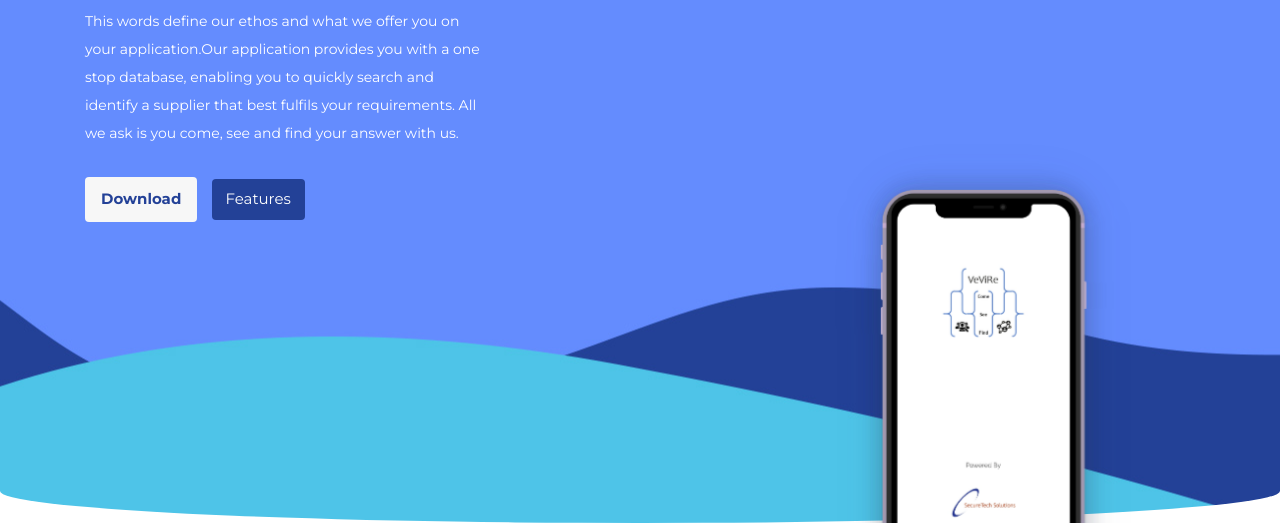
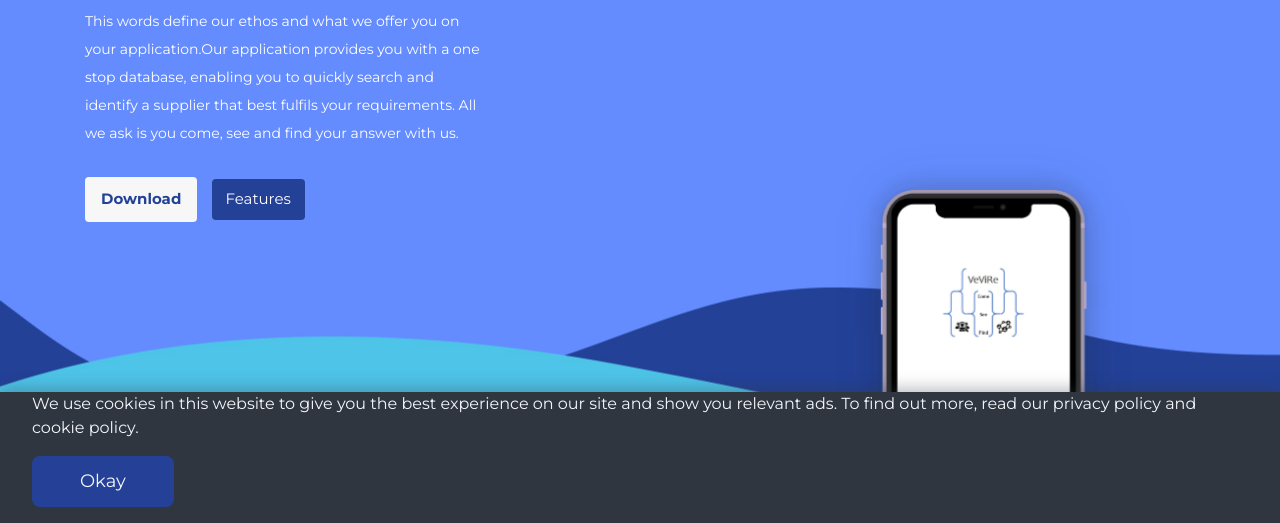
Before and after one commit to Harshalkhed/Bizzilly, a plain HTML site: page index.html in a window 1280 px wide. Shown: the part 277-800 px from the top of the page. Drawn offline with Linux system fonts and the light colour scheme.

Commit message:
cookies button

```diff
--- a/css/style.css
+++ b/css/style.css
@@ -152,6 +152,39 @@ html {
   pointer-events: auto;
   opacity:1;
 }
+
+.cookie-container {
+  position: fixed;
+  bottom: -100%;
+  left: 0;
+  right: 0;
+  background: #2f3640;
+  color: #f5f6fa;
+  padding: 0 32px;
+  box-shadow: 0 -2px 16px rgba(47, 54, 64, 0.39);
+
+  transition: 400ms;
+}
+
+.cookie-container.active {
+  bottom: 0;
+}
+
+.cookie-container a {
+  color: #f5f6fa;
+}
+
+.cookie-btn {
+  background: #254197;
+  border: 0;
+  color: #f5f6fa;
+  padding: 12px 48px;
+  font-size: 18px;
+  margin-bottom: 16px;
+  border-radius: 8px;
+  cursor: pointer;
+}
+
 
 /* ==========================================================================================================
 										ADVANTAGES
--- a/index.html
+++ b/index.html
@@ -367,6 +367,17 @@
 
 
 </div> <!-- main page wrapper -->
+<div class="cookie-container">
+	<p>
+	  We use cookies in this website to give you the best experience on our
+	  site and show you relevant ads. To find out more, read our
+	  <a href="#">privacy policy</a> and <a href="#">cookie policy</a>.
+	</p>
+
+	<button class="cookie-btn">
+	  Okay
+	</button>
+  </div>
 
 	<script src="js/jquery.min.js"></script>
 	<script src="js/bootstrap.js"></script>
--- a/js/main.js
+++ b/js/main.js
@@ -1,3 +1,20 @@
+
+const cookieContainer = document.querySelector(".cookie-container");
+const cookieButton = document.querySelector(".cookie-btn");
+
+cookieButton.addEventListener("click", () => {
+  cookieContainer.classList.remove("active");
+  localStorage.setItem("cookieBannerDisplayed", "true");
+});
+
+setTimeout(() => {
+  if (!localStorage.getItem("cookieBannerDisplayed")) {
+    cookieContainer.classList.add("active");
+  }
+}, 2000);
+
+
+
 ;(function () {
 
 	'use strict';
```
